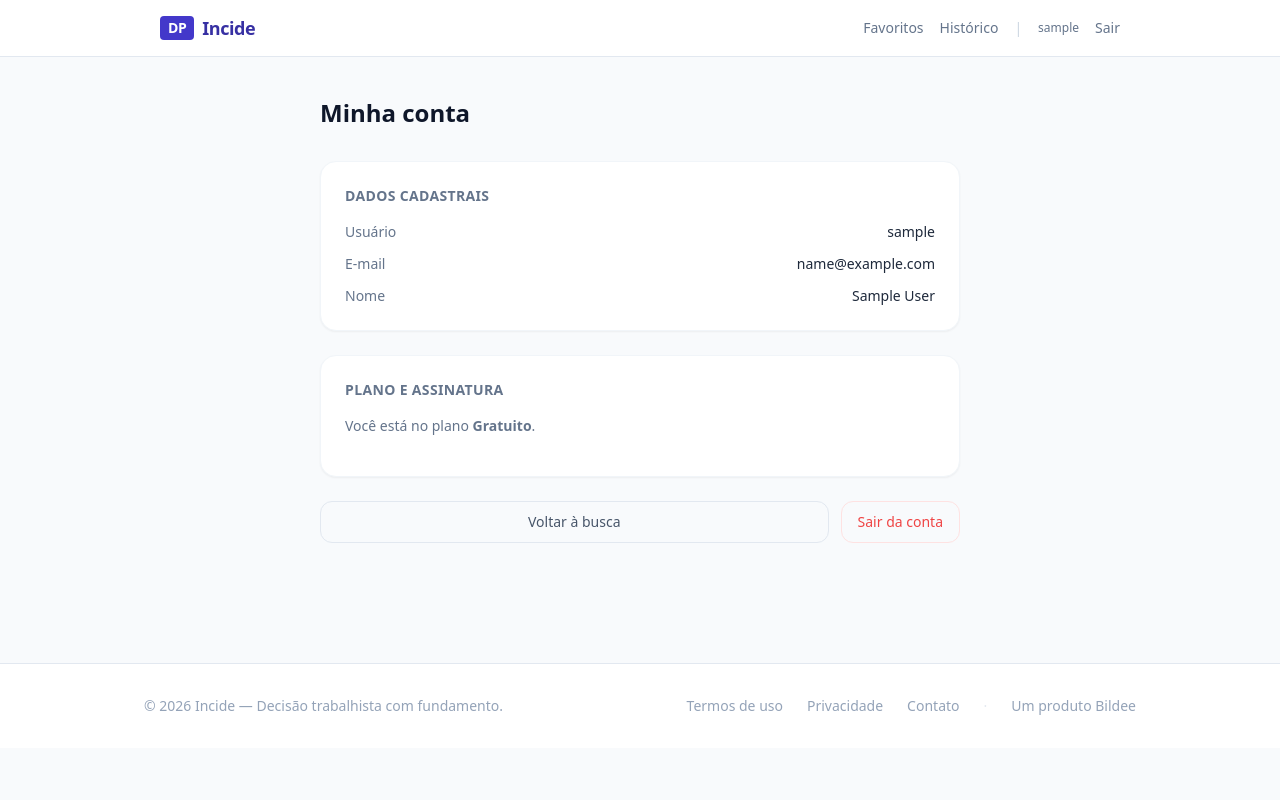
After one commit to fabioGuttierrez/incide, a Django app: page /conta/perfil/ in a window 1280 px wide. The commit adds this page. Run offline with Django 5.2, Linux system fonts and the light colour scheme; the visitor is signed in with stand-in values (Sample User, id 1); some libraries are stand-ins or nearby versions.

Commit message:
feat: perfil do cliente + corrige acesso antes do pagamento
- Status 'pending' adicionado: checkout cria assinatura como pendente
  e o plano só é liberado após confirmação via webhook (PAYMENT_CONFIRMED)
- Bloqueia re-checkout para assinaturas pending (evita duplicatas)
- Página de perfil /conta/perfil/ com plano, status, consultas e upgrade
- Username no navbar vira link para a página de perfil

Co-Authored-By: Claude Sonnet 4.6 <noreply@anthropic.com>

```diff
--- a/apps/accounts/models.py
+++ b/apps/accounts/models.py
@@ -37,6 +37,7 @@ class Plan(models.Model):
 class Subscription(models.Model):
     STATUS_CHOICES = [
         ('active', 'Ativo'),
+        ('pending', 'Aguardando pagamento'),
         ('canceled', 'Cancelado'),
         ('past_due', 'Inadimplente'),
         ('trial', 'Trial'),
--- a/apps/accounts/urls.py
+++ b/apps/accounts/urls.py
@@ -7,4 +7,5 @@ urlpatterns = [
     path('entrar/', views.login_view, name='login'),
     path('registrar/', views.register_view, name='register'),
     path('sair/', views.logout_view, name='logout'),
+    path('perfil/', views.profile_view, name='profile'),
 ]
--- a/apps/accounts/views.py
+++ b/apps/accounts/views.py
@@ -49,3 +49,20 @@ def register_view(request):
 def logout_view(request):
     logout(request)
     return redirect('catalog:home')
+
+
+@login_required
+def profile_view(request):
+    try:
+        subscription = request.user.subscription
+    except Subscription.DoesNotExist:
+        subscription = None
+
+    upgrade_plans = Plan.objects.filter(
+        is_active=True, price_brl__gt=0
+    ).order_by('price_brl')
+
+    return render(request, 'accounts/profile.html', {
+        'subscription': subscription,
+        'upgrade_plans': upgrade_plans,
+    })
--- /dev/null
+++ b/templates/accounts/profile.html
@@ -0,0 +1,154 @@
+{% extends "base.html" %}
+{% block title %}Minha Conta{% endblock %}
+
+{% block content %}
+<div class="max-w-2xl mx-auto px-4 py-10">
+
+  <h1 class="text-2xl font-bold text-slate-900 mb-8">Minha conta</h1>
+
+  <!-- Dados do usuário -->
+  <div class="bg-white border border-slate-100 rounded-2xl p-6 shadow-sm mb-6">
+    <h2 class="text-sm font-bold text-slate-500 uppercase tracking-wide mb-4">Dados cadastrais</h2>
+    <div class="space-y-3">
+      <div class="flex items-center justify-between">
+        <span class="text-sm text-slate-500">Usuário</span>
+        <span class="text-sm font-medium text-slate-800">{{ user.username }}</span>
+      </div>
+      <div class="flex items-center justify-between">
+        <span class="text-sm text-slate-500">E-mail</span>
+        <span class="text-sm font-medium text-slate-800">
+          {% if user.email %}{{ user.email }}{% else %}<span class="text-slate-300 italic">não cadastrado</span>{% endif %}
+        </span>
+      </div>
+      <div class="flex items-center justify-between">
+        <span class="text-sm text-slate-500">Nome</span>
+        <span class="text-sm font-medium text-slate-800">
+          {% if user.get_full_name %}{{ user.get_full_name }}{% else %}<span class="text-slate-300 italic">não informado</span>{% endif %}
+        </span>
+      </div>
+    </div>
+  </div>
+
+  <!-- Assinatura -->
+  <div class="bg-white border border-slate-100 rounded-2xl p-6 shadow-sm mb-6">
+    <h2 class="text-sm font-bold text-slate-500 uppercase tracking-wide mb-4">Plano e assinatura</h2>
+
+    {% if subscription %}
+
+      <!-- Status badge -->
+      <div class="flex items-center justify-between mb-4">
+        <div>
+          <p class="text-lg font-bold text-slate-900">{{ subscription.plan.name }}</p>
+          <p class="text-xs text-slate-400">
+            {{ subscription.get_billing_cycle_display }} ·
+            {% if subscription.billing_cycle == 'monthly' %}
+              R$ {{ subscription.plan.price_brl|floatformat:0 }}/mês
+            {% else %}
+              R$ {{ subscription.plan.price_brl|floatformat:0|add:"0" }}/ano
+            {% endif %}
+          </p>
+        </div>
+        <span class="text-xs font-semibold px-3 py-1 rounded-full
+          {% if subscription.status == 'active' %}bg-green-100 text-green-700
+          {% elif subscription.status == 'trial' %}bg-blue-100 text-blue-700
+          {% elif subscription.status == 'pending' %}bg-amber-100 text-amber-700
+          {% elif subscription.status == 'past_due' %}bg-red-100 text-red-700
+          {% else %}bg-slate-100 text-slate-500{% endif %}">
+          {% if subscription.status == 'active' %}Ativo
+          {% elif subscription.status == 'trial' %}Trial
+          {% elif subscription.status == 'pending' %}Aguardando pagamento
+          {% elif subscription.status == 'past_due' %}Pagamento em atraso
+          {% else %}Cancelado{% endif %}
+        </span>
+      </div>
+
+      <!-- Alerta pagamento pendente -->
+      {% if subscription.status == 'pending' %}
+        <div class="flex items-start gap-3 bg-amber-50 border border-amber-200 rounded-xl px-4 py-3 mb-4">
+          <span class="text-amber-500 mt-0.5">⚠️</span>
+          <div>
+            <p class="text-sm font-semibold text-amber-800">Pagamento aguardando confirmação</p>
+            <p class="text-sm text-amber-700 mt-0.5">
+              Verifique seu e-mail para o link de pagamento PIX. Seu plano será ativado assim que o pagamento for confirmado.
+            </p>
+          </div>
+        </div>
+      {% endif %}
+
+      <!-- Alerta inadimplente -->
+      {% if subscription.status == 'past_due' %}
+        <div class="flex items-start gap-3 bg-red-50 border border-red-200 rounded-xl px-4 py-3 mb-4">
+          <span class="text-red-500 mt-0.5">🔴</span>
+          <div>
+            <p class="text-sm font-semibold text-red-800">Pagamento em atraso</p>
+            <p class="text-sm text-red-700 mt-0.5">Verifique sua caixa de entrada para regularizar o pagamento.</p>
+          </div>
+        </div>
+      {% endif %}
+
+      <!-- Consultas restantes -->
+      {% if subscription.is_active and subscription.plan.monthly_query_limit %}
+        {% with used=subscription.queries_used_this_month remaining=subscription.queries_remaining %}
+          <div class="bg-slate-50 rounded-xl p-4">
+            <div class="flex items-center justify-between mb-2">
+              <span class="text-sm text-slate-600">Consultas este mês</span>
+              <span class="text-sm font-semibold text-slate-800">{{ used }} / {{ subscription.plan.monthly_query_limit }}</span>
+            </div>
+            <div class="w-full bg-slate-200 rounded-full h-2">
+              <div class="h-2 rounded-full {% if remaining == 0 %}bg-red-500{% elif remaining <= 3 %}bg-amber-500{% else %}bg-brand-500{% endif %}"
+                   style="width: {% widthratio used subscription.plan.monthly_query_limit 100 %}%"></div>
+            </div>
+            <p class="text-xs text-slate-400 mt-1.5">{{ remaining }} consulta{% if remaining != 1 %}s{% endif %} restante{% if remaining != 1 %}s{% endif %}</p>
+          </div>
+        {% endwith %}
+      {% elif subscription.is_active and not subscription.plan.monthly_query_limit %}
+        <div class="bg-slate-50 rounded-xl p-4 text-sm text-slate-600">
+          Consultas <strong>ilimitadas</strong> incluídas no seu plano.
+        </div>
+      {% endif %}
+
+    {% else %}
+      <!-- Sem assinatura -->
+      <p class="text-sm text-slate-500 mb-4">Você está no plano <strong>Gratuito</strong>.</p>
+    {% endif %}
+
+    <!-- Opções de upgrade -->
+    {% if upgrade_plans %}
+      {% if not subscription or subscription.status in 'canceled pending' or subscription.plan.slug == 'gratuito' %}
+        <div class="mt-5 pt-5 border-t border-slate-100">
+          <p class="text-xs text-slate-400 uppercase tracking-wide font-semibold mb-3">Fazer upgrade</p>
+          <div class="space-y-2">
+            {% for p in upgrade_plans %}
+              {% if not subscription or p.price_brl > subscription.plan.price_brl %}
+                <a href="{% url 'billing:checkout' p.slug %}"
+                   class="flex items-center justify-between p-3 rounded-xl border border-slate-200 hover:border-brand-300 hover:bg-brand-50 transition-colors">
+                  <div>
+                    <span class="text-sm font-semibold text-slate-800">{{ p.name }}</span>
+                    <span class="ml-2 text-xs text-slate-400">R$ {{ p.price_brl|floatformat:0 }}/mês</span>
+                  </div>
+                  <svg class="w-4 h-4 text-slate-300" fill="none" stroke="currentColor" viewBox="0 0 24 24">
+                    <path stroke-linecap="round" stroke-linejoin="round" stroke-width="2" d="M9 5l7 7-7 7"/>
+                  </svg>
+                </a>
+              {% endif %}
+            {% endfor %}
+          </div>
+        </div>
+      {% endif %}
+    {% endif %}
+  </div>
+
+  <!-- Ações -->
+  <div class="flex gap-3">
+    <a href="{% url 'catalog:home' %}"
+       class="flex-1 text-center text-sm font-medium text-slate-600 border border-slate-200 px-4 py-2.5 rounded-xl hover:bg-slate-50 transition-colors">
+      Voltar à busca
+    </a>
+    <a href="{% url 'accounts:logout' %}"
+       class="text-sm font-medium text-red-500 border border-red-100 px-4 py-2.5 rounded-xl hover:bg-red-50 transition-colors">
+      Sair da conta
+    </a>
+  </div>
+
+</div>
+{% endblock %}
--- a/templates/base.html
+++ b/templates/base.html
@@ -53,7 +53,7 @@
             <a href="{% url 'catalog:favorites' %}" class="text-slate-500 hover:text-brand-600 transition-colors">Favoritos</a>
             <a href="{% url 'catalog:history' %}" class="text-slate-500 hover:text-brand-600 transition-colors">Histórico</a>
             <span class="text-slate-300">|</span>
-            <span class="text-slate-500 text-xs">{{ user.username }}</span>
+            <a href="{% url 'accounts:profile' %}" class="text-slate-500 hover:text-brand-600 transition-colors text-xs">{{ user.username }}</a>
             <a href="{% url 'accounts:logout' %}" class="text-slate-500 hover:text-red-600 transition-colors">Sair</a>
           {% else %}
             <a href="{% url 'accounts:login' %}" class="text-slate-600 hover:text-brand-600 transition-colors">Entrar</a>
```
Also changed, not shown: apps/billing/views.py (+5 -4 lines).
